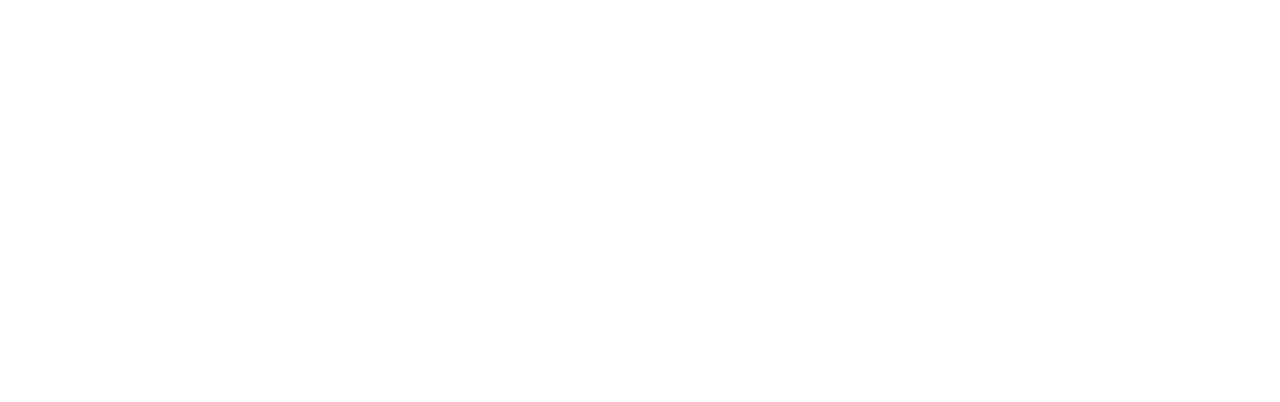
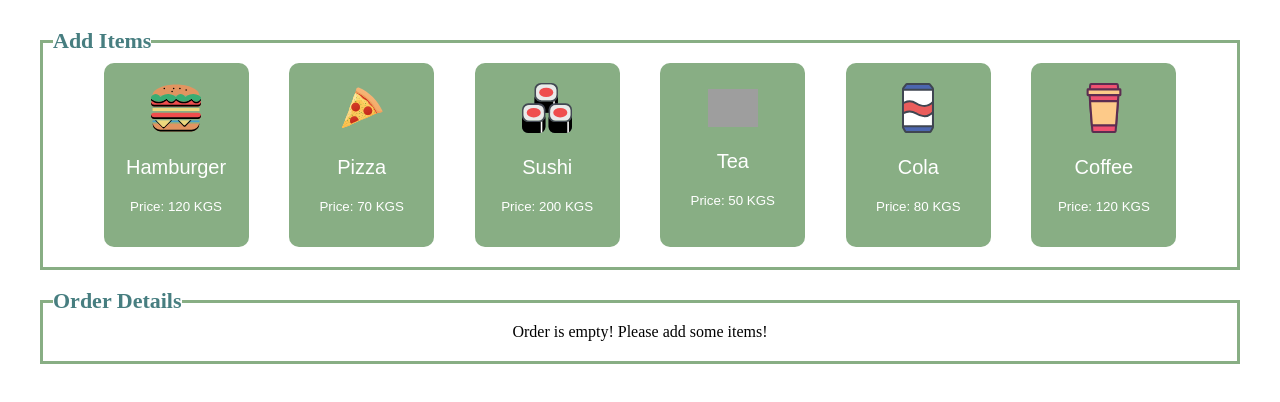
Before and after one commit to savamurra/Exam-7, a React (Vite) app: page / in a window 1280 px wide. Shown: the top 402 px of the page. Built offline with nearby package versions, Linux system fonts and the light colour scheme; grey boxes are pictures that could not be loaded.

Commit message:
Добавил логику добавления заказа и предотвратил дублирования заказа вместо этого просто счетчик увеличивается

```diff
--- a/src/App.tsx
+++ b/src/App.tsx
@@ -1,10 +1,70 @@
 import './App.css';
+import Food from './components/Food/Food.tsx';
+import Order from './components/Order/Order.tsx';
+import burger from "./assets/burger.svg";
+import pizza from "./assets/pizza.svg";
+import sushi from "./assets/sushi.svg";
+import tea from "./assets/tea.svg";
+import cola from "./assets/cola.svg";
+import coffee from "./assets/coffee.svg";
+import {IFood, IItems} from "./types";
+import {useState} from "react";
+
 
 function App() {
+    const foods: IFood[] = [
+        {name: 'Hamburger', price: 120, image: burger},
+        {name: 'Pizza', price: 70, image: pizza},
+        {name: 'Sushi', price: 200, image: sushi},
+        {name: 'Tea', price: 50, image: tea},
+        {name: 'Cola', price: 80, image: cola},
+        {name: 'Coffee', price: 120, image: coffee}
+    ];
 
+    const [itemsCount, setItemsCount] = useState<IItems[]>([
+        {name: 'Hamburger', count: 0, price: 120},
+        {name: 'Pizza', count: 0, price: 70},
+        {name: 'Sushi', count: 0, price: 200},
+        {name: 'Tea', count: 0, price: 50},
+        {name: 'Cola', count: 0, price: 80},
+        {name: 'Coffee', count: 0, price: 120},
+    ]);
+
+    const [addedItems, setAddedItems] = useState<IItems[]>([])
+
+    const addItemsToOrder = (foodsName: string) => {
+        console.log(foodsName)
+        setItemsCount(prevState =>
+            prevState.map(foods =>
+                foods.name === foodsName ? {...foods, count: foods.count + 1} : foods,
+            )
+        );
+
+        const ingredientToAdd = foods.find(item => item.name === foodsName);
+
+        setAddedItems(prevItems => {
+            const currentOrder = prevItems.find(item => item.name === foodsName);
+            if (currentOrder) {
+                return prevItems.map(item =>
+                    item.name === foodsName ? {
+                        ...item,
+                        count: item.count + 1,
+                        price: item.price + ingredientToAdd!.price
+                    } : item
+                );
+            } else {
+                return [...prevItems, {name: foodsName, count: 1, price: ingredientToAdd!.price}];
+            }
+        })
+
+
+        console.log(itemsCount)
+    };
 
     return (
         <>
+            <Food foods={foods} addFood={addItemsToOrder}/>
+            <Order items={addedItems}/>
         </>
     );
 }
```
